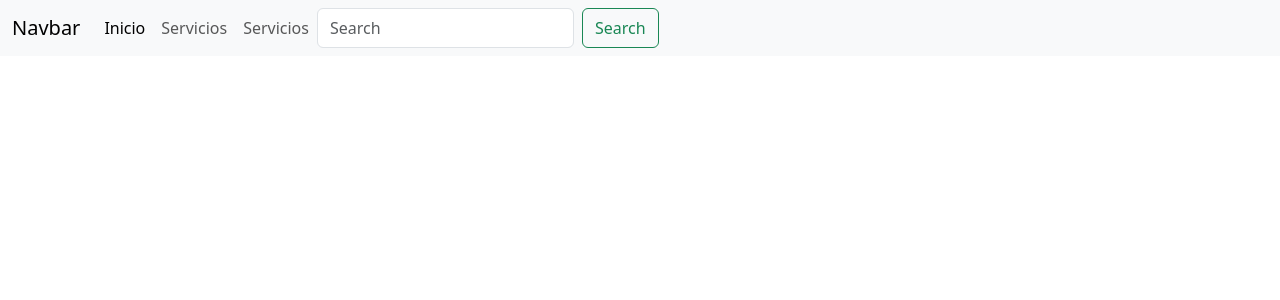
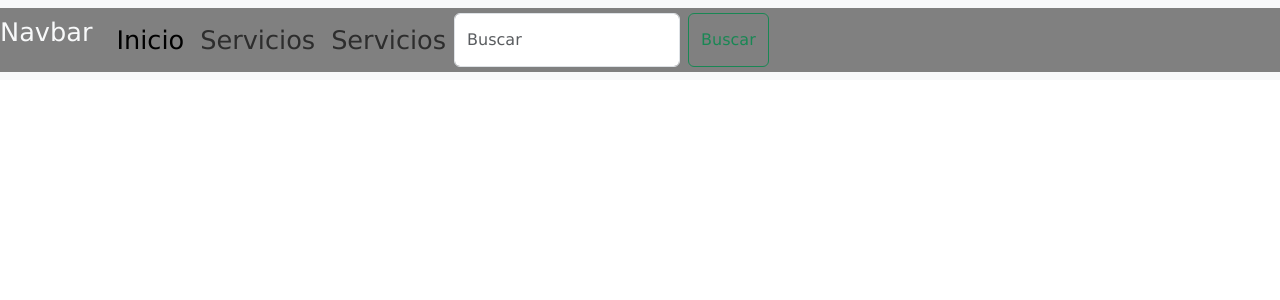
Before and after one commit to georgevfc13/Pagina, a PHP site: page / in a window 1280 px wide. Shown: the top 300 px of the page. Run offline with PHP 8.4, Linux system fonts and the light colour scheme.

Commit message:
navbar
r

```diff
--- a/index.html
+++ b/index.html
@@ -1,5 +1,5 @@
 <!DOCTYPE html>
-<html lang="en">
+<html lang="es">
   <head>
     <meta charset="utf-8" />
     <meta name="viewport" content="width=device-width, initial-scale=1" />
@@ -16,10 +16,10 @@
     <!-- nadvar -->
     <div>
       <nav class="navbar navbar-expand-lg bg-body-tertiary">
-        <div class="container-fluid">
-          <a class="navbar-brand" href="#">Navbar</a>
+        <div class="container-fluid nav">
+          <a class="navbar-brand text-light nav" href="#">Navbar</a>
           <button
-            class="navbar-toggler"
+            class="navbar-toggler burger"
             type="button"
             data-bs-toggle="collapse"
             data-bs-target="#navbarSupportedContent"
@@ -45,11 +45,11 @@
               <input
                 class="form-control me-2"
                 type="search"
-                placeholder="Search"
-                aria-label="Search"
+                placeholder="Buscar"
+                aria-label="Buscar"
               />
               <button class="btn btn-outline-success" type="submit">
-                Search
+                Buscar
               </button>
             </form>
           </div>
--- a/style.css
+++ b/style.css
@@ -2,3 +2,20 @@
     background-color: black;
     color: azure;
 }
+
+body{
+    background-color: white;
+
+
+}
+
+.nav{
+    background-color: gray;
+    height: 4rem;
+    font-size: 1.6rem;
+    font-family: Verdana, Geneva, Tahoma, sans-serif
+}
+
+.burger{
+    background-color: white;
+}
```
